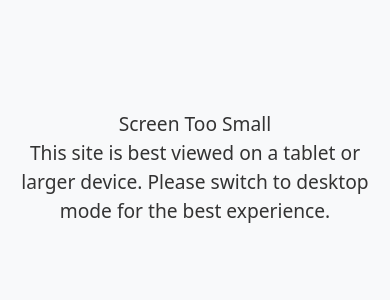
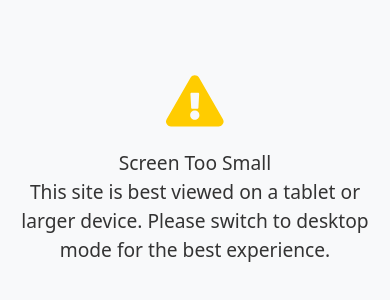
Before and after one commit to captainsza/captain_sza, a Next.js app: page / in a window 390 px wide. Shown: the part 254-554 px from the top of the page. Built offline with nearby package versions, Linux system fonts and the light colour scheme.

Commit message:
Refactor ResponsiveWrapper: add fade-in animation and warning icon for small screens

```diff
--- a/components/ResponsiveWrapper.tsx
+++ b/components/ResponsiveWrapper.tsx
@@ -3,16 +3,23 @@
 'use client';
 
 import React, { useState, useEffect } from 'react';
-import styled from 'styled-components';
+import styled, { keyframes } from 'styled-components';
+import { FaExclamationTriangle } from 'react-icons/fa';
 
 interface ResponsiveWrapperProps {
   children: React.ReactNode;
 }
 
-const MainContent = styled.div`
-  padding: 20px;
-  /* Add additional styles as needed */
+const fadeIn = keyframes`
+  from {
+    opacity: 0;
+  }
+  to {
+    opacity: 1;
+  }
 `;
+
+
 
 const WarningContainer = styled.div`
   display: flex;
@@ -25,6 +32,14 @@ const WarningContainer = styled.div`
   font-size: 1.2em;
   background-color: #f8f9fa;
   color: #333;
+  animation: ${fadeIn} 0.5s ease-in-out;
+`;
+
+const WarningIcon = styled(FaExclamationTriangle)`
+  color: #ffcc00;
+  font-size: 3em;
+  margin-bottom: 20px;
+  animation: ${fadeIn} 0.5s ease-in-out;
 `;
 
 const ResponsiveWrapper: React.FC<ResponsiveWrapperProps> = ({ children }) => {
@@ -61,13 +76,14 @@ const ResponsiveWrapper: React.FC<ResponsiveWrapperProps> = ({ children }) => {
     <>
       {isMobile ? (
         <WarningContainer role="alert" aria-live="assertive">
+          <WarningIcon />
           <h1>Screen Too Small</h1>
           <p>
             This site is best viewed on a tablet or larger device. Please switch to desktop mode for the best experience.
           </p>
         </WarningContainer>
       ) : (
-        <MainContent>{children}</MainContent>
+        <>{children}</>
       )}
     </>
   );
```
